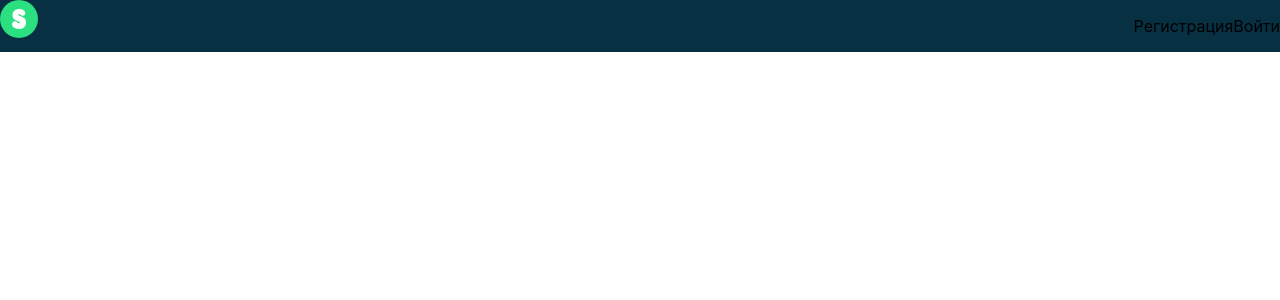
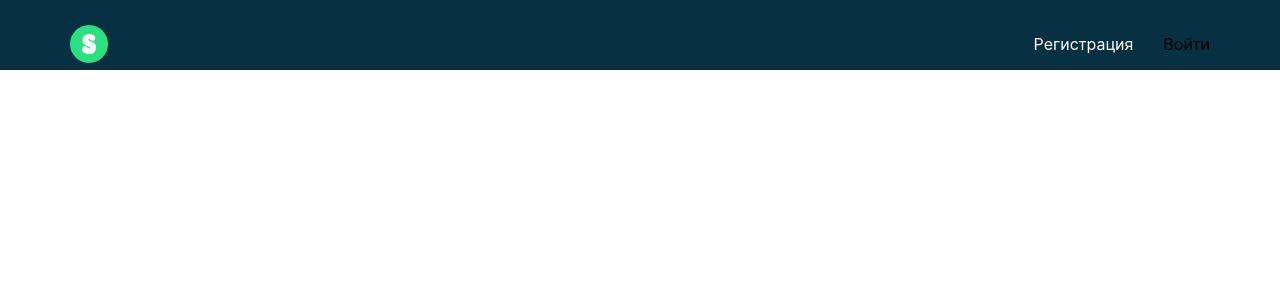
Before and after one commit to muravevanastya/movies-explorer-frontend, a React (Create React App) app: page / in a window 1280 px wide. Shown: the top 300 px of the page. Built offline with nearby package versions, Linux system fonts and the light colour scheme.

Commit message:
отцентровала элементы

```diff
--- a/src/components/Header/Header.css
+++ b/src/components/Header/Header.css
@@ -1,10 +1,15 @@
 .header {
   background-color: #073042;
+  /* display: flex;
+  justify-content: space-between;
+  align-items: center; */
 }
 
 .header__container {
   display: flex;
   justify-content: space-between;
+  align-items: center;
+  padding: 18px 70px 0;
 }
 
 .header__logo {
@@ -15,3 +20,8 @@
 .header__nav {
   display: flex;
 }
+
+.header__registration {
+  color: #FFFFFF;
+  margin-right: 30px;
+}
```
